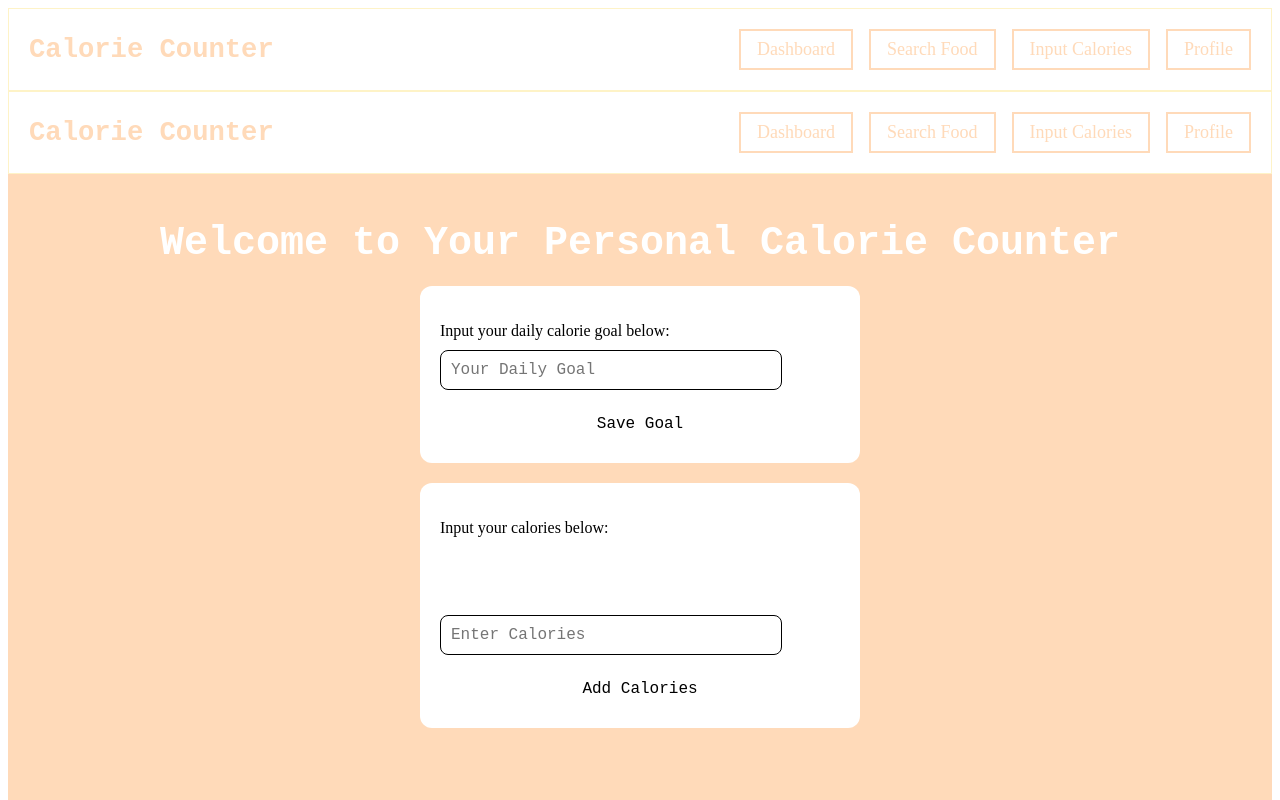
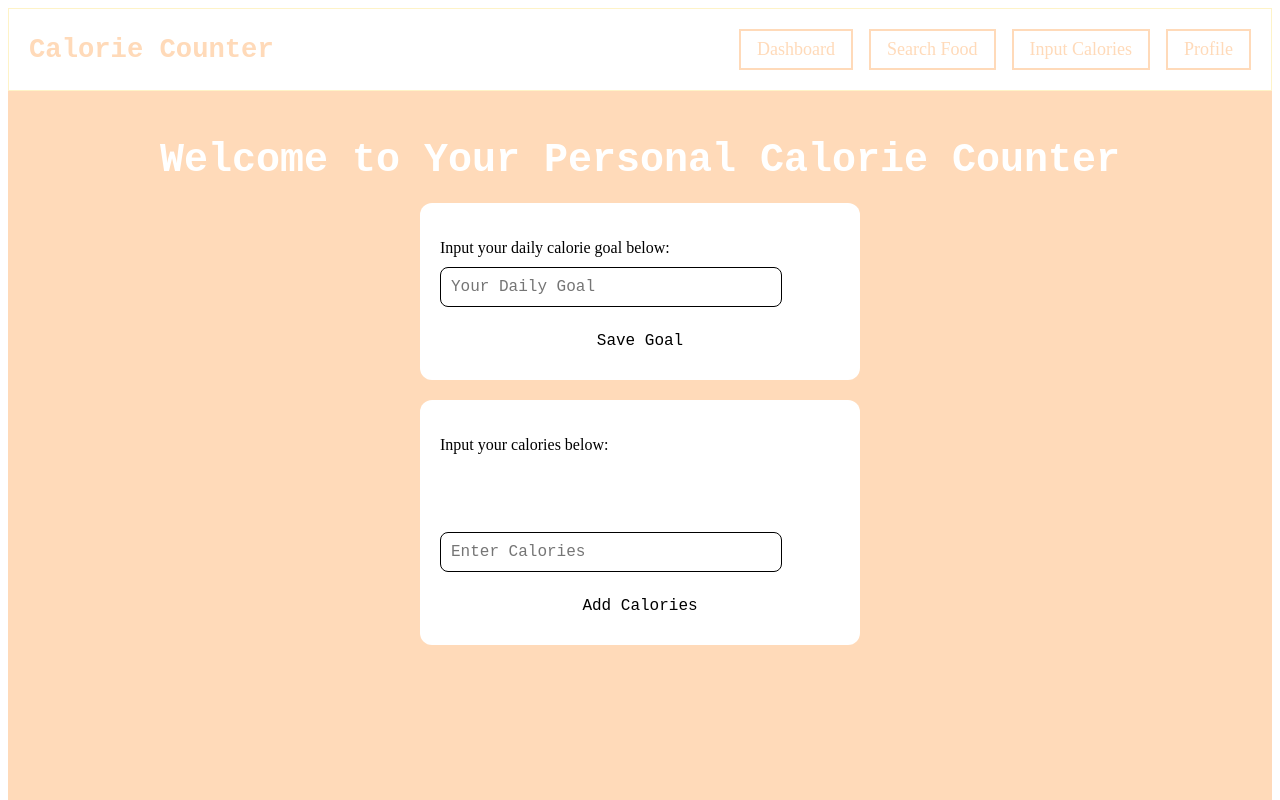
Before and after one commit to HarrisYu5/CS391FinalProject, a Next.js app: page / in a window 1280 px wide. Shown: the top 800 px of the page. Built offline with nearby package versions, Linux system fonts and the light colour scheme.

Commit message:
took out the code for the nav because it was gonna make it a duplicate

```diff
--- a/app/page.tsx
+++ b/app/page.tsx
@@ -5,7 +5,7 @@
 
 import React, { useState } from "react";
 import Dashboard from "./components/dashboard";
-import Header from "./components/header"
+//import Header from "./components/header"
 
 
 export default function Home() {
@@ -33,7 +33,7 @@ export default function Home() {
 
   return (
     <>
-    <Header /> {/* display the naviagation bar*/}
+  {/* display the naviagation bar*/}
 <div
   // Style the entire page with a pale orange background and center content vertically and horizontally
   style={{
```
